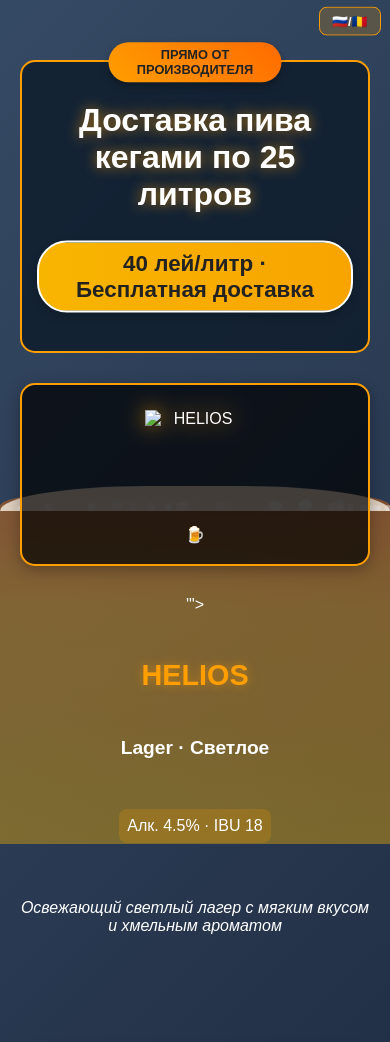
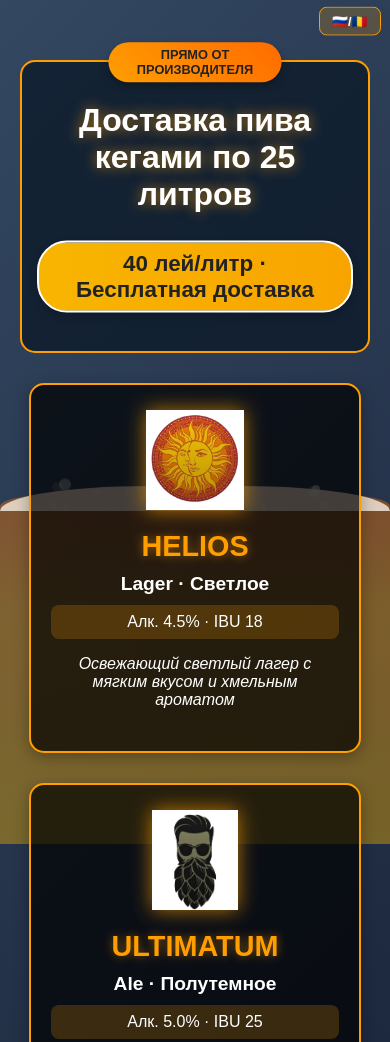
Before and after one commit to vovsky13/beer-deliveryMD, a plain HTML site: page index.html in a window 390 px wide. Shown: the top 1042 px of the page. Drawn offline with Linux system fonts and the light colour scheme.

Commit message:
Update index.html

```diff
--- a/index.html
+++ b/index.html
@@ -48,7 +48,6 @@
       border: 2px solid #ff9e00;
       position: relative;
       animation: slideDown 0.8s cubic-bezier(0.175, 0.885, 0.32, 1.275);
-      z-index: 2;
     }
     .producer-badge {
       position: absolute;
@@ -89,8 +88,6 @@
       gap: 30px;
       margin: 30px auto;
       max-width: 1200px;
-      position: relative;
-      z-index: 2;
     }
     .beer-card {
       background: rgba(0, 0, 0, 0.7);
@@ -102,8 +99,6 @@
       transition: all 0.4s cubic-bezier(0.175, 0.885, 0.32, 1.275);
       animation: fadeIn 1s cubic-bezier(0.175, 0.885, 0.32, 1.275) forwards;
       opacity: 0;
-      position: relative;
-      z-index: 2;
     }
     .beer-card:nth-child(1) {
       animation-delay: 0.3s;
@@ -210,8 +205,6 @@
       animation: fadeIn 1s cubic-bezier(0.175, 0.885, 0.32, 1.275) forwards;
       animation-delay: 0.9s;
       opacity: 0;
-      position: relative;
-      z-index: 2;
     }
     .contact a {
       display: inline-block;
@@ -241,7 +234,7 @@
       left: 0;
       width: 100%;
       height: 0;
-      z-index: -1; /* Исправлено с -2 */
+      z-index: -2;
       animation: fillBeer 15s infinite ease-in-out;
       display: none;
     }
@@ -367,17 +360,12 @@
     }
 
     @media (max-width: 600px) {
-      body {
-        padding-bottom: 100px; /* Добавляем место снизу */
-      }
-
       .beer-container {
         flex-direction: column;
         align-items: center;
       }
       .beer-card {
-        width: 100%; /* Исправлено с 95% */
-        max-width: 350px; /* Добавлено ограничение */
+        width: 95%;
       }
       .lang-toggle {
         top: 10px;
@@ -427,6 +415,30 @@
         animation: foamWave 5s infinite ease-in-out, foamBubbles 3s infinite ease-in-out;
       }
 
+      /* Эффекты пузырьков */
+      .beer-foam::before,
+      .beer-foam::after {
+        content: "";
+        position: absolute;
+        background: rgba(255, 255, 255, 0.8);
+        border-radius: 50%;
+        animation: bubbleRise 8s infinite linear;
+      }
+      .beer-foam::before {
+        width: 12px;
+        height: 12px;
+        top: 5px;
+        left: 15%;
+        animation-delay: 0s;
+      }
+      .beer-foam::after {
+        width: 8px;
+        height: 8px;
+        top: 8px;
+        left: 80%;
+        animation-delay: 1.5s;
+      }
+
       /* Усиление анимаций для мобильных */
       .beer-card {
         transform: translateY(20px);
@@ -465,8 +477,7 @@
 
   <div class="beer-container">
     <div class="beer-card">
-      <img src="HELIOS.jpg" alt="HELIOS" class="beer-logo"
-           onerror="this.onerror=null; this.alt='HELIOS ЛОГО'; this.style.display='none'; this.parentNode.innerHTML+='<div style=\'font-size:80px;margin:15px 0;cursor:pointer;animation:floatIcon 4s ease-in-out infinite\' onclick=\'toggleButtons(\"helios\")\'>🍺</div>'">
+      <img src="HELIOS.jpeg" alt="HELIOS" class="beer-logo" onclick="toggleButtons('helios')">
       <h3 class="beer-title">HELIOS</h3>
       <div class="beer-type">Lager · Светлое</div>
       <div class="beer-stats">Алк. 4.5% · IBU 18</div>
@@ -479,8 +490,7 @@
     </div>
 
     <div class="beer-card">
-      <img src="ULTIMATUM.jpg" alt="ULTIMATUM" class="beer-logo"
-           onerror="this.onerror=null; this.alt='ULTIMATUM ЛОГО'; this.style.display='none'; this.parentNode.innerHTML+='<div style=\'font-size:80px;margin:15px 0;cursor:pointer;animation:floatIcon 4s ease-in-out infinite\' onclick=\'toggleButtons(\"ultimatum\")\'>🍻</div>'">
+      <img src="ULTIMATUM.jpeg" alt="ULTIMATUM" class="beer-logo" onclick="toggleButtons('ultimatum')">
       <h3 class="beer-title">ULTIMATUM</h3>
       <div class="beer-type">Ale · Полутемное</div>
       <div class="beer-stats">Алк. 5.0% · IBU 25</div>
@@ -518,8 +528,7 @@
     document.addEventListener('click', (e) => {
       const isButton = e.target.closest('.order-buttons') ||
                       e.target.closest('.beer-logo') ||
-                      e.target.closest('.order-btn') ||
-                      e.target.closest('.beer-card'); // Добавлено для мобильных
+                      e.target.closest('.order-btn');
 
       if (!isButton) {
         const allButtons = document.querySelectorAll('.order-buttons');
@@ -561,6 +570,12 @@
     function toggleLang() {
       currentLang = currentLang === 'ru' ? 'ro' : 'ru';
       updateLanguage();
+
+      // Анимация при переключении языка
+      document.querySelector('.lang-toggle').classList.add('bounce');
+      setTimeout(() => {
+        document.querySelector('.lang-toggle').classList.remove('bounce');
+      }, 1000);
     }
 
     function updateLanguage() {
@@ -592,13 +607,12 @@
       if (window.innerWidth > 600) return;
 
       const foam = document.querySelector('.beer-foam');
-      if (!foam) return;
 
       // Удаляем старые пузырьки
       document.querySelectorAll('.bubble').forEach(b => b.remove());
 
       // Создаем новые пузырьки
-      for (let i = 0; i < 25; i++) { // Увеличено количество
+      for (let i = 0; i < 15; i++) {
         const bubble = document.createElement('div');
         bubble.className = 'bubble';
 
@@ -616,7 +630,7 @@
           border-radius: 50%;
           left: ${left}%;
           bottom: 0;
-          animation: bubbleRise ${duration}s infinite ease-in-out;
+          animation: bubbleRise ${duration}s infinite linear;
           animation-delay: ${delay}s;
         `;
 
@@ -625,10 +639,7 @@
     }
 
     // Инициализация при загрузке и при изменении размера
-    window.addEventListener('load', function() {
-      createBubbles();
-      setInterval(createBubbles, 5000); // Обновляем пузырьки каждые 5 сек
-    });
+    window.addEventListener('load', createBubbles);
     window.addEventListener('resize', createBubbles);
   </script>
 </body>
```
